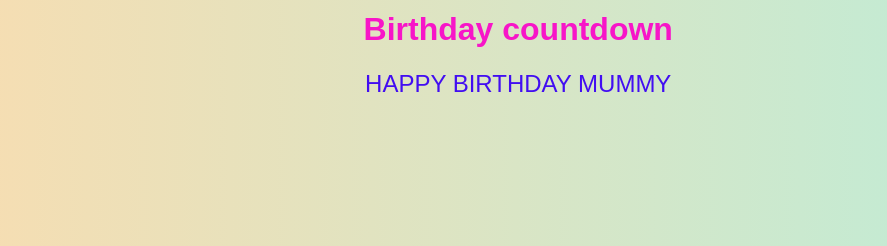
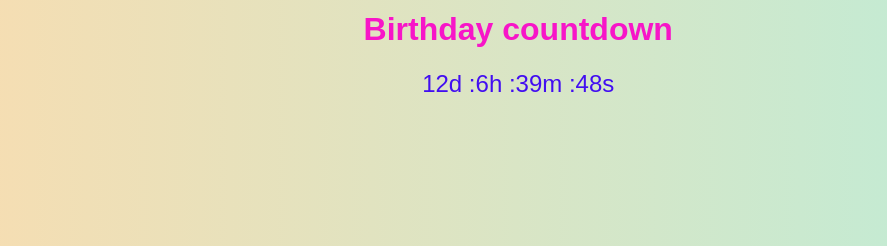
Before and after one commit to patefkae/ytt.github.io, a plain HTML site: page index.html in a window 1280 px wide. Shown: the part 554-800 px from the top of the page, without its empty margins (196-1083 px from the left). Drawn offline with Linux system fonts and the light colour scheme.

Commit message:
Update index.html

```diff
--- a/index.html
+++ b/index.html
@@ -55,7 +55,7 @@
 
 <div class="countdown-container">
 
-    <img src="https://github.com/patefkae/mummy.github.io/blob/main/mm.jpg?raw=true" alt="Your Image Description">
+    <img src="https://github.com/patefkae/yt.github.io/blob/main/WhatsApp%20Image%202024-05-24%20at%2022.43.24_027f328a.jpg?raw=true" alt="Your Image Description">
     <h1>Birthday countdown</h1>
     <div id="countdown"></div>
 </div>
@@ -63,7 +63,7 @@
 <script>
     document.addEventListener('DOMContentLoaded', function () {
         // Set the date we're counting down to
-        const countDownDate = new Date("may 08, 2024 00:00:00").getTime();
+        const countDownDate = new Date("jun 06, 2024 00:00:00").getTime();
 
         // Update the countdown every 1 second
         const x = setInterval(function () {
@@ -85,7 +85,7 @@
             // If the countdown is over, display a message
             if (distance < 0) {
                 clearInterval(x);
-                document.getElementById("countdown").innerHTML = "HAPPY BIRTHDAY MUMMY";
+                document.getElementById("countdown").innerHTML = "HAPPY BIRTHDAY YATRI";
             }
         }, 1000);
     });
```
